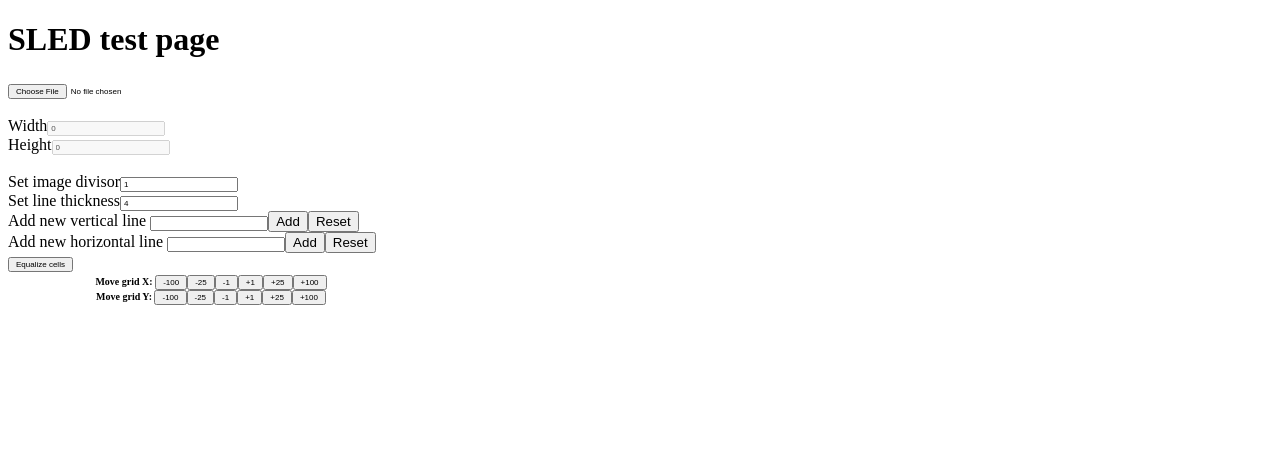
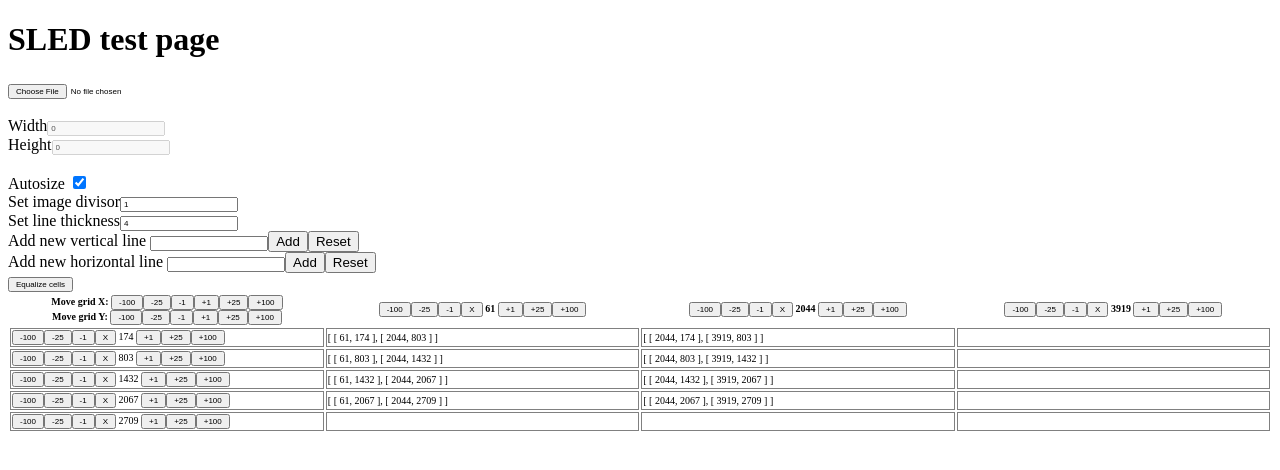
Before and after one commit to SpeciesFileGroup/sled, a Vue app: page / in a window 1280 px wide. Shown: the top 470 px of the page. Built offline with nearby package versions, Linux system fonts and the light colour scheme.

Commit message:
Fix resize bug

```diff
--- a/src/App.vue
+++ b/src/App.vue
@@ -17,6 +17,13 @@
           disabled="true"
           v-model.number="height"/>
       </div>
+      <br>
+      <label>
+        Autosize
+        <input
+          v-model="autosize"
+          type="checkbox">
+      </label>
       <br>
       <label>Set image divisor</label>
       <input
@@ -134,10 +141,11 @@ export default {
       width: 0, // horizontal extent of image in pixels
       height: 0, // vertical extent of image
       scale: 1,
-      vlines: [],
-      hlines: [],
+      vlines: [61, 2044, 3919],
+      hlines: [174, 803, 1432, 2067, 2709],
       lineWeigth: 4,
       fileImage: undefined,
+      autosize: true,
       cells: []
     }
   },
@@ -149,10 +157,14 @@ export default {
       return this.hlines
     },
     scaleForScreen () {
-      let scaleHeight = window.outerHeight < this.height ? this.height / window.outerHeight : 1
-      let scaleWidth = window.outerWidth < this.width ? this.width / window.outerWidth : 1
+      if (this.autosize) {
+        let scaleHeight = window.outerHeight < this.height ? this.height / window.outerHeight : 1
+        let scaleWidth = window.outerWidth < this.width ? this.width / window.outerWidth : 1
 
-      return scaleHeight > scaleWidth ? scaleHeight : scaleWidth
+        return scaleHeight > scaleWidth ? scaleHeight : scaleWidth
+      } else {
+        return this.scale
+      }
     }
   },
   methods: {
--- a/src/components/sled.vue
+++ b/src/components/sled.vue
@@ -219,10 +219,10 @@ export default {
       let h = 0
       let v = 0
       for (h = 1; h < this.vLines.length; h++) {
-        this.$set(this.vLines, h, Math.round(this.vLines[h] + h * dx / hLast))
+        this.$set(this.vLines, h, Math.round(this.vLines[h] + h * dx / vLast))
       }
       for (v = 1; v < this.hLines.length; v++) {
-        this.$set(this.hLines, v, Math.round(this.hLines[v] + v * dy / vLast))
+        this.$set(this.hLines, v, Math.round(this.hLines[v] + v * dy / hLast))
       }
     },
     moveGrid (deltas) {
```
Also changed, not shown: package.json (+8 -0 lines).
